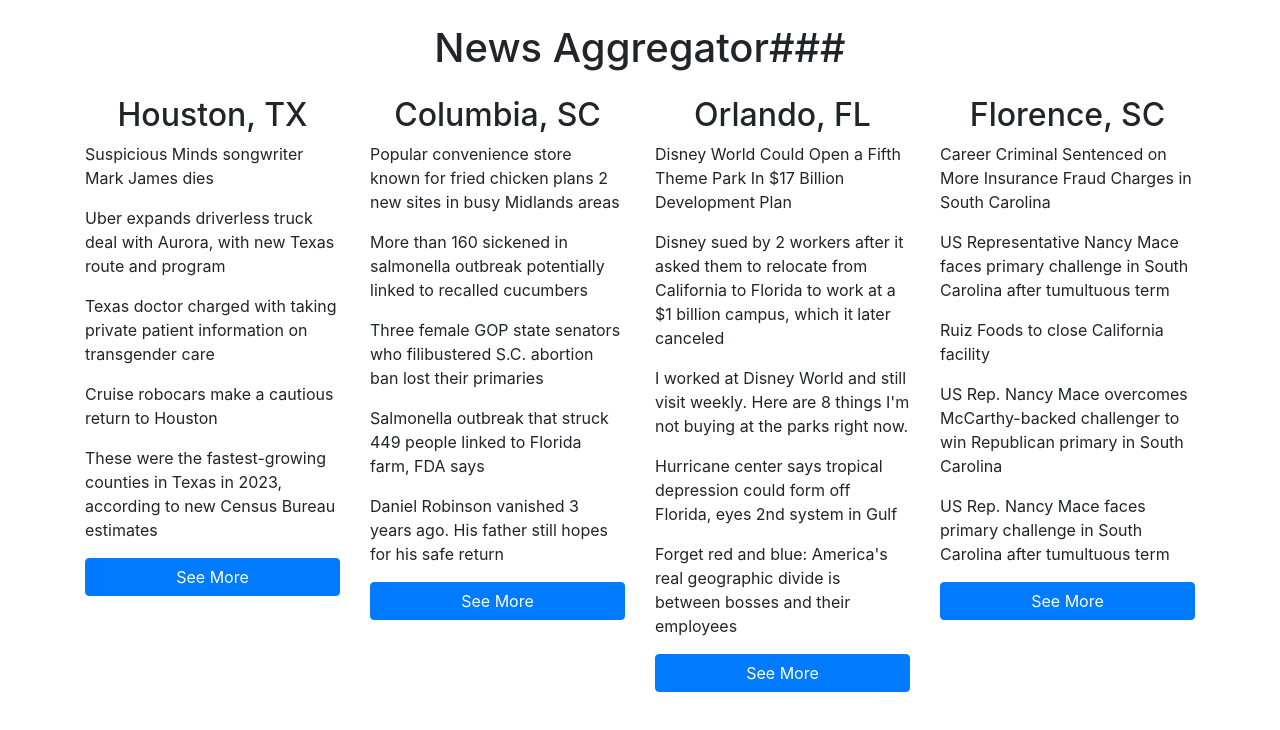
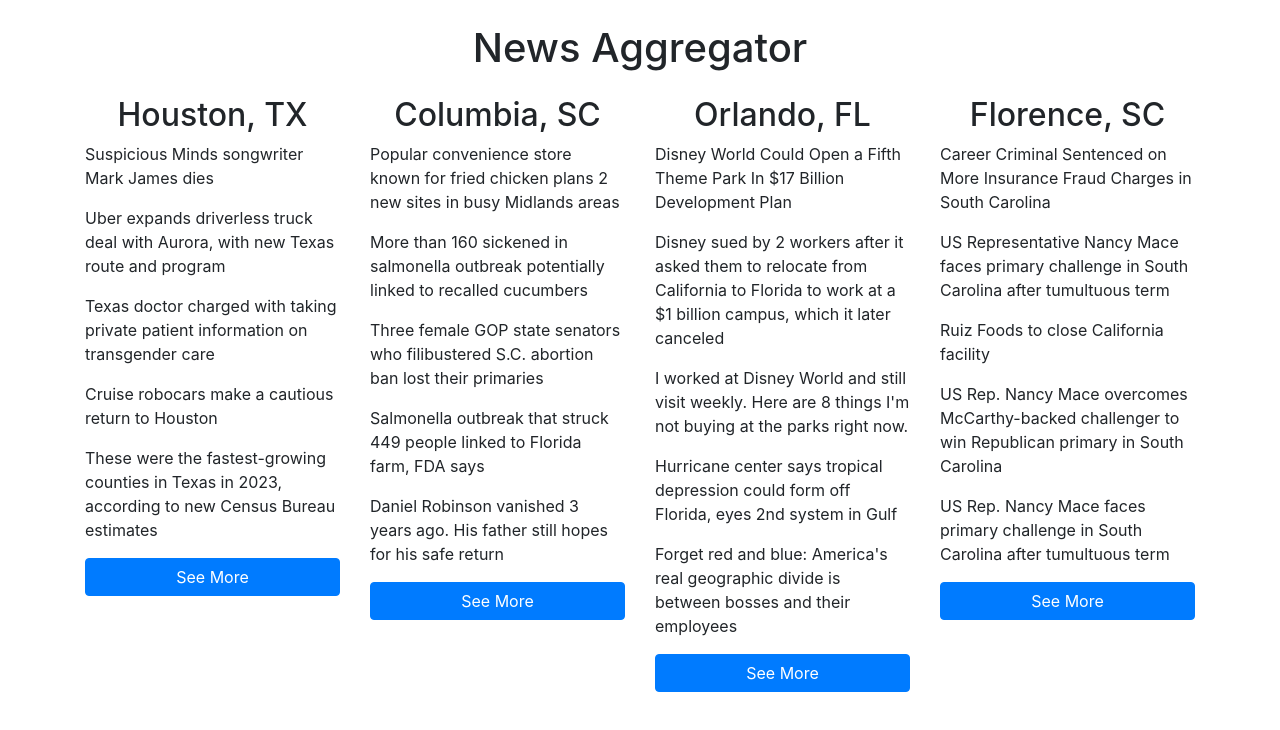
Before and after one commit to tamaker/news-aggregator-2, a website: page index.html in a window 1280 px wide. Drawn offline with nearby package versions, Linux system fonts and the light colour scheme.

Commit message:
Auto-generated commit 7/6/2024, 11:01:52 AM

```diff
--- a/index.html
+++ b/index.html
@@ -16,7 +16,7 @@
 </head>
 <body>
     <div class="container">
-        <h1 class="text-center my-4">News Aggregator###</h1>
+        <h1 class="text-center my-4">News Aggregator</h1>
         <div class="row">
             <div class="col-md-3 news-column">
                 <h2 class="text-center">Houston, TX</h2>
```
